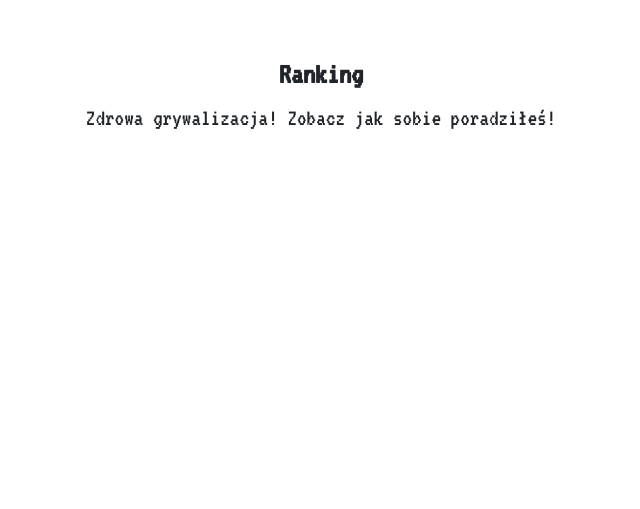
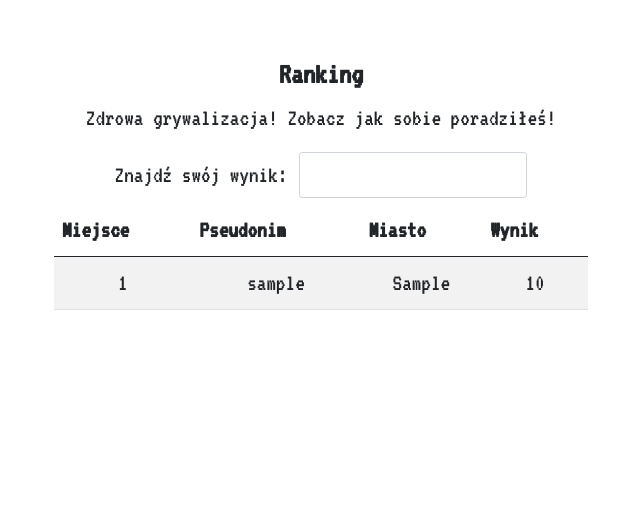
Before and after one commit to kubapi/hater, a Django app: page /ranking/ in a window 1280 px wide. Shown: the top 509 px of the page, without its empty margins (319-959 px from the left). Run offline with Django 3.2, Linux system fonts and the light colour scheme; tables that the repository leaves empty hold one stand-in row (values such as "Sample post"); some libraries are stand-ins or nearby versions.

Commit message:
working on ranking and main

```diff
--- a/feed/models.py
+++ b/feed/models.py
@@ -7,12 +7,11 @@ class Deck(models.Model):
     def __str__(self):
         return self.deck_name
 
-    def get_decs(self):
-        return self.deck_set.all()
+    def get_cards(self):
+        return self.card_set.all()
 
     class Meta:
         verbose_name_plural = "Decks"
-
 
 class Card(models.Model):
     deck = models.ForeignKey(Deck, on_delete = models.CASCADE)
@@ -50,5 +49,7 @@ class User(models.Model):
     location = models.CharField(max_length=255)
     score = models.IntegerField()
 
+    # Add decks finished
+
     def __str__(self):
         return self.nickname
--- a/feed/templates/feed/base.html
+++ b/feed/templates/feed/base.html
@@ -7,11 +7,17 @@
     <meta name="viewport" content="width=device-width, initial-scale=1.0">
 
     <link href="https://cdn.jsdelivr.net/npm/bootstrap@5.0.1/dist/css/bootstrap.min.css" rel="stylesheet" integrity="sha384-+0n0xVW2eSR5OomGNYDnhzAbDsOXxcvSN1TPprVMTNDbiYZCxYbOOl7+AMvyTG2x" crossorigin="anonymous">
+    <link rel="stylesheet" href="https://cdn.datatables.net/1.10.25/css/dataTables.bootstrap5.min.css">
     <link rel="stylesheet" type="text/css" href="{% static 'css/style.css' %}">
 
     <link rel="preconnect" href="https://fonts.gstatic.com">
     <link href="https://fonts.googleapis.com/css2?family=VT323&display=swap" rel="stylesheet">
     <title>Hejter {% block title %}{% endblock %}</title>
+
+    <script src="https://code.jquery.com/jquery-3.5.1.js"></script>
+    <script src="https://cdn.datatables.net/1.10.25/js/jquery.dataTables.min.js"></script>
+    <script src="https://cdn.datatables.net/1.10.25/js/dataTables.bootstrap5.min.js"></script>
+    <script src="{% static 'js/script.js' %}"></script>
 </head>
 <body>
     <div class="container">
--- a/feed/templates/feed/contact.html
+++ b/feed/templates/feed/contact.html
@@ -4,7 +4,7 @@
 {% block title %} - Kontakt {% endblock %}
 {% block content %}
     <div class="row block-center">
-        <p>Zainteresował Cię ten projekt? Napisz!</p>
+        <p>Zainteresował Cię ten projekt? <strong>Napisz!</strong></p>
         <a class="email-block-email" href="mailto:kuba.sliz@hotmail.com?subject=Hejter.">kuba.sliz@hotmail.com</a>
     </div>
 {% endblock %}
--- a/feed/templates/feed/ranking.html
+++ b/feed/templates/feed/ranking.html
@@ -8,5 +8,27 @@
         <p>
             Zdrowa grywalizacja! Zobacz jak sobie poradziłeś!
         </p>
+        {% if users_scores %}
+            <table id="ranking_table" class="table table-striped" style="width:100%">
+                <thead>
+                    <tr>
+                        <th>Miejsce</th>
+                        <th>Pseudonim</th>
+                        <th>Miasto</th>
+                        <th>Wynik</th>
+                    </tr>
+                </thead>
+                <tbody>
+                    {% for user_score in users_scores %}
+                    <tr>
+                        <td>{{ forloop.counter }}</td>
+                        <td>{{ user_score.nickname }}</td>
+                        <td>{{ user_score.location }}</td>
+                        <td>{{ user_score.score }}</td>
+                    </tr>
+                    {% endfor %}
+                </tbody>
+            </table>
+        {% endif %}
     </div>
 {% endblock %}
--- a/feed/views.py
+++ b/feed/views.py
@@ -1,7 +1,16 @@
 from django.shortcuts import render
+
+from .models import *
 
 # Create your views here.
 def index(request):
+    # Choose random deck try until finds one that fits
+    if Deck.objects.filter(pk=1).exists():
+        for i in range(Deck.objects.all().count()):
+            deck = Deck.objects.order_by('?')[0]
+            if len(deck.get_cards()):
+                cards = deck.get_cards()
+                return render(request, 'feed/index.html', {'cards' : cards})
     return render(request, 'feed/index.html', {})
 
 def contact(request):
@@ -11,7 +20,11 @@ def about(request):
     return render(request, 'feed/about.html', {})
 
 def ranking(request):
-    return render(request, 'feed/ranking.html', {})
+    # Checks if there is at least one record
+    if User.objects.filter(pk=1).exists():
+        users_scores = User.objects.order_by('-score')
+        return render(request, 'feed/ranking.html', {'users_scores' : users_scores})
+    return render(request, 'feed/index.html', {})
 
 def architect(request):
     return render(request, 'feed/architect.html', {})
--- a/static/css/style.css
+++ b/static/css/style.css
@@ -91,3 +91,21 @@ h1{
     color: #DC143C;
 }
 /* End email block */
+
+/* Datatables */
+div.dataTables_wrapper div.dataTables_filter input {
+    font-size: 24px;
+}
+
+div.dataTables_wrapper div.dataTables_filter:focus {
+    box-shadow: none
+}
+
+div.dataTables_wrapper div.dataTables_filter {
+    text-align: center;
+}
+/* End datatables */
+
+/* Tinder cards */
+
+/* End tinder cards */
--- /dev/null
+++ b/static/js/script.js
@@ -0,0 +1,15 @@
+$(document).ready(function() {
+    $('#ranking_table').DataTable({
+        "paging":   false,
+        "info":     false,
+        "ordering": false,
+        language: {
+            "search": "Znajdź swój wynik:",
+            "zeroRecords": "Niestety... pusto!",
+        },
+
+        //add these config to remove empty header
+        "bJQueryUI": true,
+        "sDom": 'lfrtip'
+    });
+} );
```
Also changed, not shown: feed/templates/feed/index.html (+20 -0 lines), feed/migrations/0001_initial.py.
